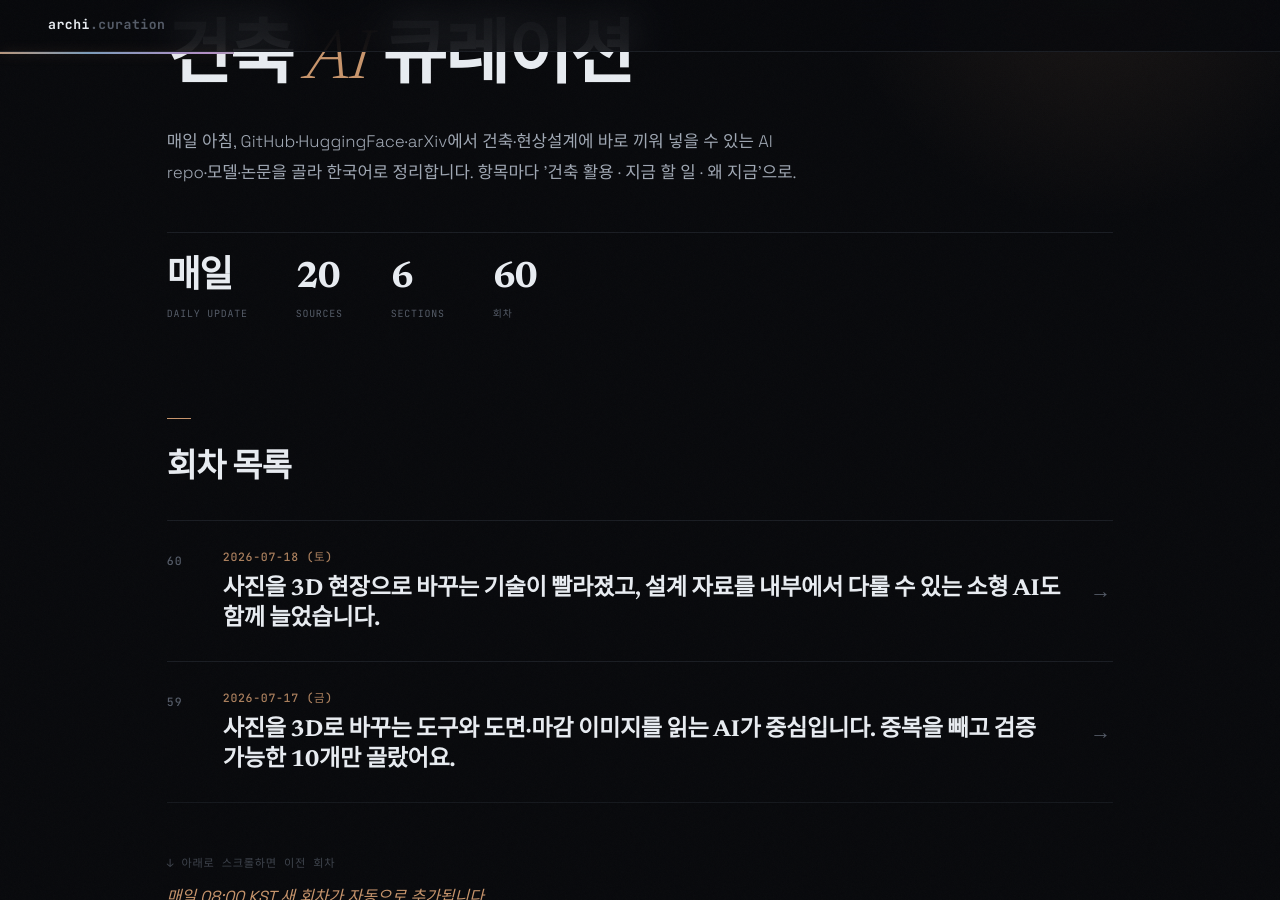
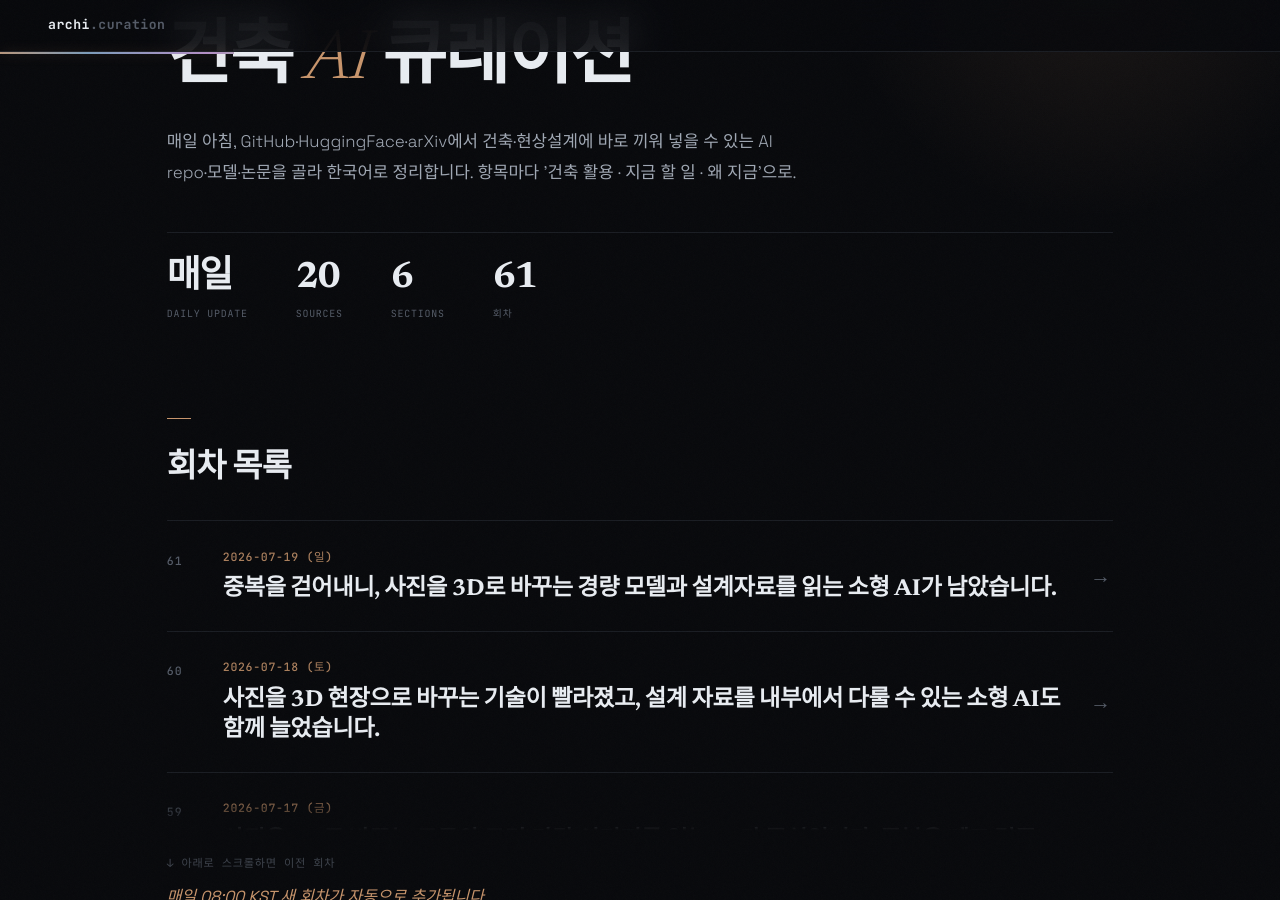
Before and after one commit to ghkch5gh-jpg/ainews-curation, a Jekyll site: the page built from index.md, in a window 1280 px wide and 900 px high, scrolled down 190 px. Built offline with Jekyll 4.4.1, drawn with Linux system fonts in a browser that asks for light colours; some web fonts are replaced.

Commit message:
daily: 2026-07-19

```diff
--- /dev/null
+++ b/2026-07-19_일.md
@@ -0,0 +1,108 @@
+---
+title: 2026-07-19 (일)
+eyebrow: ARCH · AI CURATION
+hero_title: "2026 · 07 · 19 <em>(일)</em>"
+description: "중복을 걷어내니, 사진을 3D로 바꾸는 경량 모델과 설계자료를 읽는 소형 AI가 남았습니다."
+summary: 중복을 걷어내니, 사진을 3D로 바꾸는 경량 모델과 설계자료를 읽는 소형 AI가 남았습니다.
+---
+
+<div class="news">
+<section class="news-flow-sec reveal"><h2 class="news-flow__t">이번 회차 흐름</h2><div class="news-flow"><p>안녕하세요! 오늘 수집분은 익숙한 3D 모델이 최근 회차와 많이 겹쳤습니다. 그래서 새로 확인된 자료 가운데 직접 내려받아 시험할 수 있는 것만 추렸어요. 눈에 띄는 흐름은 큰 장비에 기대던 3D 생성 도구가 개인용 컴퓨터 쪽으로 내려오고 있다는 점입니다. 동시에 이미지와 문서를 함께 읽는 소형 AI도 늘어, 도면 분류나 설계 설명서 점검을 직접 자동화하기가 쉬워지고 있어요. 다만 BIM이나 IFC를 바로 다루는 새로운 저장소는 확인되지 않아 억지로 채우지 않았습니다.</p></div></section>
+<section class="news-sec">
+<h2 class="news-sec__t">오늘의 헤드라인</h2>
+<article class="ni reveal">
+  <header class="ni__h">
+    <span class="ni__n">01</span>
+    <a class="ni__t" href="https://huggingface.co/xocialize/trellis2-mlx" target="_blank" rel="noopener">맥에서 돌리는 TRELLIS 2 이미지→3D <span class="ni__arrow">↗</span></a>
+    <span class="ni__tr"><span class="ni__src">HuggingFace</span><span class="ni__score">8/10</span></span>
+  </header>
+  <p class="ni__body">한 장의 이미지에서 3D 형상을 생성하는 TRELLIS 2의 MLX·Apple Silicon용 모델입니다. 다만 발췌문만으로 생성 품질이나 지원하는 내보내기 형식, BIM 활용 가능 여부까지는 확인할 수 없습니다.</p>
+  <ul class="ni__pts"><li>컨셉 이미지 한 장에서 초기 3D 형상을 만들 수 있어요.</li><li>애플 칩이 든 맥에서 시험하도록 조정된 모델입니다.</li><li>결과는 설계 확정안이 아니라 매스 검토용 초안으로 봐야 합니다.</li></ul>
+  <div class="ni__meta">
+    <div class="ni__row"><dt>얻는 것</dt><dd>이미지를 3D 형상으로 바꾸는 초기 실험에 활용할 수 있습니다. Rhino 연계 가능성은 실제 출력 형식을 확인한 뒤 판단해야 합니다.</dd></div>
+    <div class="ni__row ni__row--do"><dt>지금 할 일</dt><dd><p class="ni__do-text">모델 페이지의 실행 방법과 출력 형식을 확인한 뒤, 단순한 이미지 한 장으로 변환을 시험하세요.</p></dd></div>
+    <div class="ni__row ni__row--why"><dt>왜 지금</dt><dd>2026년 7월 17일경 갱신된 새 변형입니다. 이미지→3D가 고성능 서버뿐 아니라 개인용 맥으로 내려오는 흐름을 보여줍니다.</dd></div>
+  </div>
+  <footer class="ni__f"><span class="ni__verified">✓ 원문 대조</span><a class="ni__story" href="https://huggingface.co/xocialize/trellis2-mlx" target="_blank" rel="noopener">스토리 →</a></footer>
+</article>
+<article class="ni reveal">
+  <header class="ni__h">
+    <span class="ni__n">02</span>
+    <a class="ni__t" href="https://huggingface.co/calcuis/hy3d-gguf" target="_blank" rel="noopener">가볍게 줄인 Hunyuan 3D 모델 <span class="ni__arrow">↗</span></a>
+    <span class="ni__tr"><span class="ni__src">HuggingFace</span><span class="ni__score">7/10</span></span>
+  </header>
+  <p class="ni__body">Hunyuan 3D를 GGUF 형식으로 양자화한 이미지→3D 모델입니다. 모델 카드에는 ‘hy3d의 GGUF 양자화 버전(all-in-one)’이라고 소개돼 있습니다. 구체적인 메모리 절감량이나 원본 대비 품질 차이는 발췌문만으로 확인할 수 없습니다.</p>
+  <ul class="ni__pts"><li>원본보다 작은 용량으로 3D 생성 실험을 시작할 수 있어요.</li><li>가구·조형물·파사드 부품처럼 경계가 분명한 대상에 적합합니다.</li><li>치수 정확도와 면 정리는 Rhino나 Blender에서 다시 확인해야 합니다.</li></ul>
+  <div class="ni__meta">
+    <div class="ni__row"><dt>얻는 것</dt><dd>제품이나 가구 이미지를 3D로 변환하는 실험 후보로 검토할 수 있습니다. 건축물이나 복잡한 형상에서의 성능은 별도 시험이 필요합니다.</dd></div>
+    <div class="ni__row ni__row--do"><dt>지금 할 일</dt><dd><p class="ni__do-text">모델 설명에서 권장 실행 환경과 양자화 구성을 확인한 뒤, 배경을 지운 이미지 한 장으로 결과와 처리 시간을 기록하세요.</p></dd></div>
+    <div class="ni__row ni__row--why"><dt>왜 지금</dt><dd>이미지→3D 도구의 관심이 최고 품질 경쟁에서 개인 장비로 실행 가능한 크기 경쟁으로 옮겨가고 있습니다.</dd></div>
+  </div>
+  <footer class="ni__f"><span class="ni__verified">✓ 원문 대조</span><a class="ni__story" href="https://huggingface.co/calcuis/hy3d-gguf" target="_blank" rel="noopener">스토리 →</a></footer>
+</article>
+<article class="ni reveal">
+  <header class="ni__h">
+    <span class="ni__n">03</span>
+    <a class="ni__t" href="https://huggingface.co/empero-ai/Qwythos-9B-Claude-Mythos-5-1M-GGUF" target="_blank" rel="noopener">이미지와 긴 문서를 함께 읽는 9B 모델 <span class="ni__arrow">↗</span></a>
+    <span class="ni__tr"><span class="ni__src">HuggingFace</span><span class="ni__score">6/10</span></span>
+  </header>
+  <p class="ni__body">9B 규모로 표시된 GGUF 모델이며, 발췌된 템플릿에는 이미지와 동영상 입력용 토큰이 포함돼 있습니다. 다만 실제 멀티모달 성능, 최대 문서 길이, 개인 컴퓨터에서의 실행 조건은 발췌문만으로 확인하기 어렵습니다.</p>
+  <ul class="ni__pts"><li>도면 이미지와 텍스트를 한 대화에서 함께 다룰 수 있습니다.</li><li>외부 서비스에 자료를 보내기 어려운 프로젝트에서 시험할 여지가 있어요.</li><li>면적·법규 판단은 원문 대조와 사람의 검토가 반드시 필요합니다.</li></ul>
+  <div class="ni__meta">
+    <div class="ni__row"><dt>얻는 것</dt><dd>이미지와 텍스트를 함께 처리할 수 있는지 공개 자료로 시험해볼 수 있습니다. 도면 계측이나 법규 적합성 판단에 쓸 수 있다는 근거는 제시되지 않았습니다.</dd></div>
+    <div class="ni__row ni__row--do"><dt>지금 할 일</dt><dd><p class="ni__do-text">모델 카드에서 지원 실행 도구와 멀티모달 입력 방법을 확인한 뒤, 공개 이미지와 짧은 문서로 답변 근거를 비교하세요.</p></dd></div>
+    <div class="ni__row ni__row--why"><dt>왜 지금</dt><dd>대형 모델을 외부 서버에서 빌려 쓰는 방식과 함께, 설계자료를 내부 컴퓨터에서 읽히려는 선택지가 빠르게 늘고 있습니다.</dd></div>
+  </div>
+  <footer class="ni__f"><span class="ni__verified">✓ 원문 대조</span><a class="ni__story" href="https://huggingface.co/empero-ai/Qwythos-9B-Claude-Mythos-5-1M-GGUF" target="_blank" rel="noopener">스토리 →</a></footer>
+</article>
+<article class="ni reveal">
+  <header class="ni__h">
+    <span class="ni__n">04</span>
+    <a class="ni__t" href="https://huggingface.co/GnLOLot/MiniCPM5-1B-Claude-Opus-Fable5-V2-Thinking-GGUF" target="_blank" rel="noopener">4비트로 줄인 1B 문서·이미지 AI <span class="ni__arrow">↗</span></a>
+    <span class="ni__tr"><span class="ni__src">HuggingFace</span><span class="ni__score">5/10</span></span>
+  </header>
+  <p class="ni__body">이름상 1B 규모의 GGUF 모델입니다. 발췌문에는 도구 호출용 채팅 템플릿이 보이지만, 4비트 양자화 여부나 이미지·문서 처리 기능 및 성능은 확인되지 않습니다.</p>
+  <ul class="ni__pts"><li>낮은 사양의 장비에서 간단한 이미지·문서 읽기를 시험할 수 있어요.</li><li>도면 종류 분류나 표제란 확인 같은 반복 작업 후보입니다.</li><li>작은 모델이라 복잡한 공간 관계와 긴 법규 문맥을 놓칠 수 있습니다.</li></ul>
+  <div class="ni__meta">
+    <div class="ni__row"><dt>얻는 것</dt><dd>낮은 사양의 컴퓨터에서 실행할 수 있는지는 실제 파일 구성과 요구 사양을 확인해야 합니다. 도면 분류에 적합하다는 근거도 발췌문에는 없습니다.</dd></div>
+    <div class="ni__row ni__row--do"><dt>지금 할 일</dt><dd><p class="ni__do-text">모델 카드와 파일 목록에서 양자화 방식, 입력 형식, 요구 메모리를 먼저 확인한 뒤 지원되는 공개 예제로 시험하세요.</p></dd></div>
+    <div class="ni__row ni__row--why"><dt>왜 지금</dt><dd>작은 모델이 실제 반복 업무를 얼마나 대신할 수 있는지 검증하기 좋은 시점입니다. 큰 모델보다 싸고 빠르지만 정확도 확인이 먼저입니다.</dd></div>
+  </div>
+  <footer class="ni__f"><span class="ni__verified">✓ 원문 대조</span><a class="ni__story" href="https://huggingface.co/GnLOLot/MiniCPM5-1B-Claude-Opus-Fable5-V2-Thinking-GGUF" target="_blank" rel="noopener">스토리 →</a></footer>
+</article>
+</section>
+<section class="news-sec">
+<h2 class="news-sec__t">모델 · 데이터셋</h2>
+<article class="ni reveal">
+  <header class="ni__h">
+    <span class="ni__n">05</span>
+    <a class="ni__t" href="https://huggingface.co/prism-ml/Ternary-Bonsai-27B-mlx-2bit" target="_blank" rel="noopener">1비트에 가까운 초경량 27B 언어 모델 <span class="ni__arrow">↗</span></a>
+    <span class="ni__tr"><span class="ni__src">HuggingFace</span><span class="ni__score">4/10</span></span>
+  </header>
+  <p class="ni__body">27B 언어 모델을 MLX용 2비트 형식으로 만든 모델입니다. 매우 낮은 정밀도로 줄인 모델이지만, 표현력 손실 정도나 애플 칩에서의 구체적인 실행 성능은 발췌문만으로 확인할 수 없습니다.</p>
+  <ul class="ni__pts"><li>27B급 모델을 비교적 적은 메모리로 실행하려는 시도입니다.</li><li>설계 설명문 요약과 두 문서의 차이 찾기에 응용할 수 있어요.</li><li>숫자·조항·예외조건은 원문과 대조해야 합니다.</li></ul>
+  <div class="ni__meta">
+    <div class="ni__row"><dt>얻는 것</dt><dd>로컬 문서 요약이나 비교에 활용할 수 있는지는 요구 메모리와 실제 정확도를 시험해 판단해야 합니다. 건축 지식이나 문서 처리 품질은 보장되지 않습니다.</dd></div>
+    <div class="ni__row ni__row--do"><dt>지금 할 일</dt><dd><p class="ni__do-text">모델 페이지에서 요구 메모리와 실행 방법을 확인한 뒤, 공개 문서의 조건 추출 정확도를 채점하세요.</p></dd></div>
+    <div class="ni__row ni__row--why"><dt>왜 지금</dt><dd>개인용 맥에서 큰 언어 모델을 구동하려는 압축 기술이 빠르게 발전하고 있습니다. 건축사무소 내부 문서 도구의 비용을 낮출 가능성이 있습니다.</dd></div>
+  </div>
+  <footer class="ni__f"><span class="ni__verified">✓ 원문 대조</span><a class="ni__story" href="https://huggingface.co/prism-ml/Ternary-Bonsai-27B-mlx-2bit" target="_blank" rel="noopener">스토리 →</a></footer>
+</article>
+<article class="ni reveal">
+  <header class="ni__h">
+    <span class="ni__n">06</span>
+    <a class="ni__t" href="https://huggingface.co/HauhauCS/Qwen3.6-35B-A3B-Uncensored-HauhauCS-Aggressive" target="_blank" rel="noopener">도면 질문용으로 시험할 35B 이미지·언어 모델 <span class="ni__arrow">↗</span></a>
+    <span class="ni__tr"><span class="ni__src">HuggingFace</span><span class="ni__score">3/10</span></span>
+  </header>
+  <p class="ni__body">이름상 35B-A3B 규모이며 ‘Uncensored’와 ‘Aggressive’가 붙은 비공식 변형 모델입니다. 발췌된 템플릿에는 이미지와 동영상 입력용 토큰이 포함돼 있지만, 실제 도면 이해 성능이나 안전성은 제시되지 않았습니다.</p>
+  <ul class="ni__pts"><li>도면 이미지와 질문을 함께 입력하는 실험이 가능합니다.</li><li>비공식 변형이므로 제작자 설명만으로 신뢰하면 안 됩니다.</li><li>면적·피난·구조 판단에는 검증된 계산 도구가 따로 필요합니다.</li></ul>
+  <div class="ni__meta">
+    <div class="ni__row"><dt>얻는 것</dt><dd>이미지 질의응답을 지원하는지 공개 샘플로 시험할 수 있습니다. 도면의 방 이름이나 주석을 안정적으로 읽을 수 있다는 근거는 발췌문에 없습니다.</dd></div>
+    <div class="ni__row ni__row--do"><dt>지금 할 일</dt><dd><p class="ni__do-text">개인정보가 없는 공개 이미지로 입력 지원 여부를 확인하고, 같은 질문을 반복해 답변의 정확성과 일관성을 비교하세요.</p></dd></div>
+    <div class="ni__row ni__row--why"><dt>왜 지금</dt><dd>이미지까지 읽는 개인 실행형 AI가 늘고 있지만, 출처가 불분명한 변형 모델을 걸러내는 검증 절차도 함께 필요해졌습니다.</dd></div>
+  </div>
+  <footer class="ni__f"><span class="ni__verified">✓ 원문 대조</span><a class="ni__story" href="https://huggingface.co/HauhauCS/Qwen3.6-35B-A3B-Uncensored-HauhauCS-Aggressive" target="_blank" rel="noopener">스토리 →</a></footer>
+</article>
+</section>
+<div class="news-outro"><span class="news-outro__t">맺음말</span><p>오늘은 화려한 신제품보다 기존 3D 모델을 작은 컴퓨터에서 돌리려는 움직임이 더 흥미롭습니다. 아직 생성된 형상을 곧바로 실시도면에 쓰기는 어렵지만, 현상설계 초반의 모형 제작 시간은 분명 줄어들고 있어요. 작은 샘플 하나부터 차분히 검증해보세요.</p></div>
+</div>
--- a/index.md
+++ b/index.md
@@ -10,12 +10,13 @@ stats:
     lbl: "Sources"
   - num: "6"
     lbl: "Sections"
-  - num: "60"
+  - num: "61"
     lbl: "회차"
 ---
 
 ## 회차 목록
 
+- [2026-07-19 (일) — 중복을 걷어내니, 사진을 3D로 바꾸는 경량 모델과 설계자료를 읽는 소형 AI가 남았습니다.](2026-07-19_일.html)
 - [2026-07-18 (토) — 사진을 3D 현장으로 바꾸는 기술이 빨라졌고, 설계 자료를 내부에서 다룰 수 있는 소형 AI도 함께 늘었습니다.](2026-07-18_토.html)
 - [2026-07-17 (금) — 사진을 3D로 바꾸는 도구와 도면·마감 이미지를 읽는 AI가 중심입니다. 중복을 빼고 검증 가능한 10개만 골랐어요.](2026-07-17_금.html)
 - [2026-07-16 (목) — 사진·영상에서 3D 공간을 만드는 모델이 중심이고, 도면 판독과 로컬 AI는 보조 도구로 추렸습니다.](2026-07-16_목.html)
```
